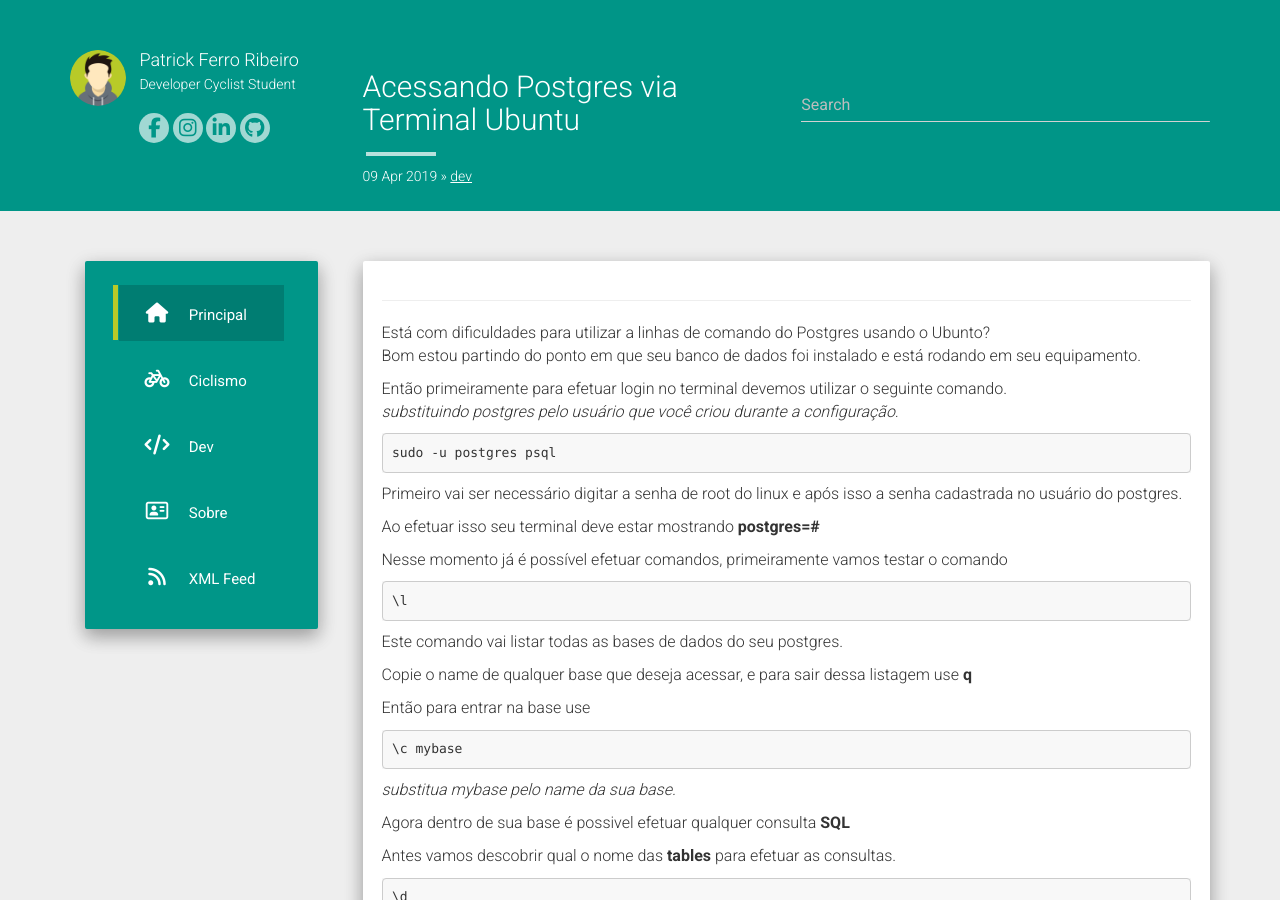
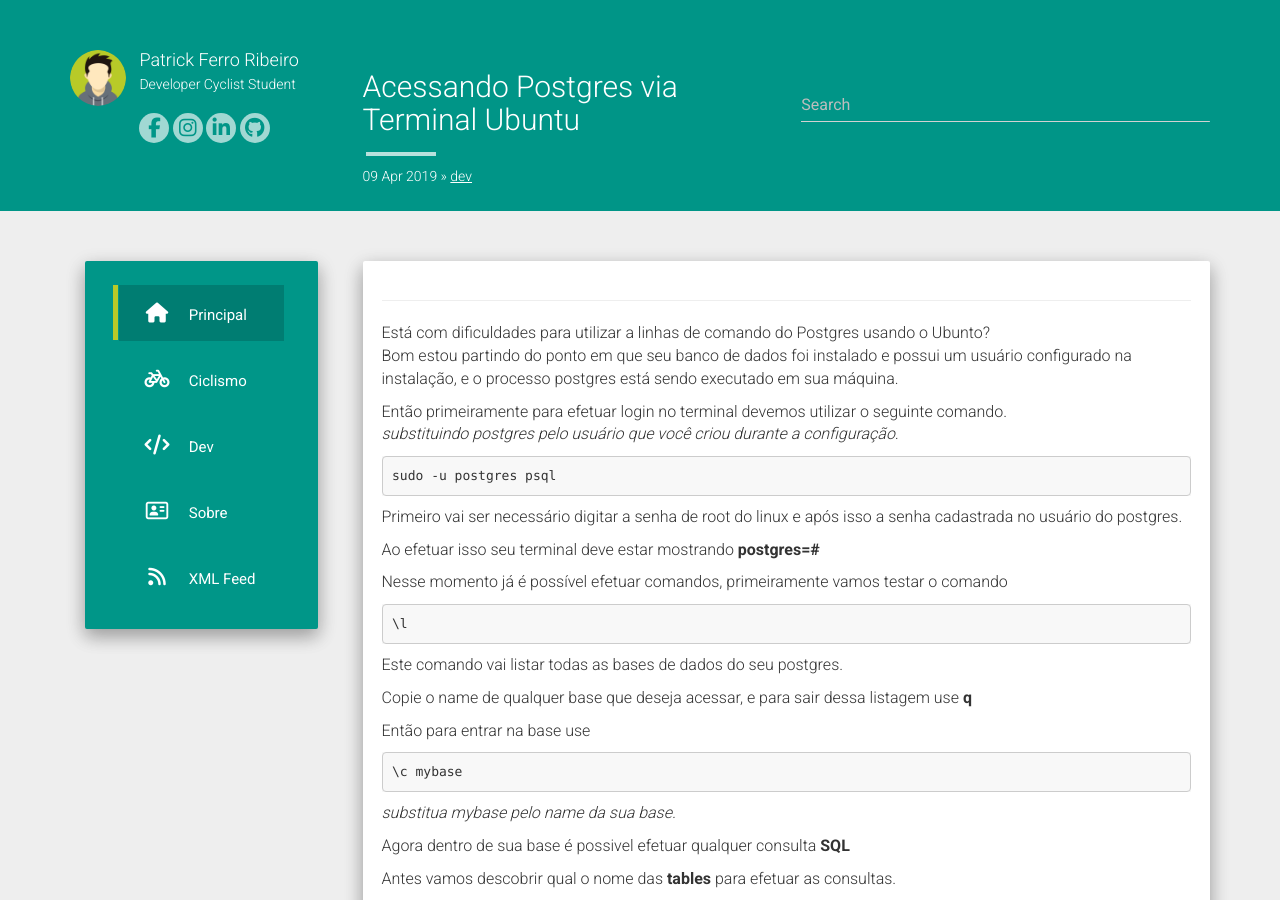
Before and after one commit to riberman/riberman.github.io, a Jekyll site: the page built from _posts/2019-04-10-terminalpostgresubuntu.md, in a window 1280 px wide and 900 px high. Built offline with Jekyll 4.4.1, drawn with Linux system fonts in a browser that asks for light colours; nearby versions of some CDN libraries; comment, search, counter and statistics services are not loaded.

```diff
--- a/_posts/2019-04-10-terminalpostgresubuntu.md
+++ b/_posts/2019-04-10-terminalpostgresubuntu.md
@@ -11,7 +11,7 @@
 
 
 Está com dificuldades para utilizar a linhas de comando do Postgres usando o Ubunto?
-Bom estou partindo do ponto em que seu banco de dados foi instalado e está rodando em seu equipamento.
+Bom estou partindo do ponto em que seu banco de dados foi instalado e possui um usuário configurado na instalação, e o processo postgres está sendo executado em sua máquina.
 
 Então primeiramente para efetuar login no terminal devemos utilizar o seguinte comando.
 *substituindo postgres pelo usuário que você criou durante a configuração.*
```
